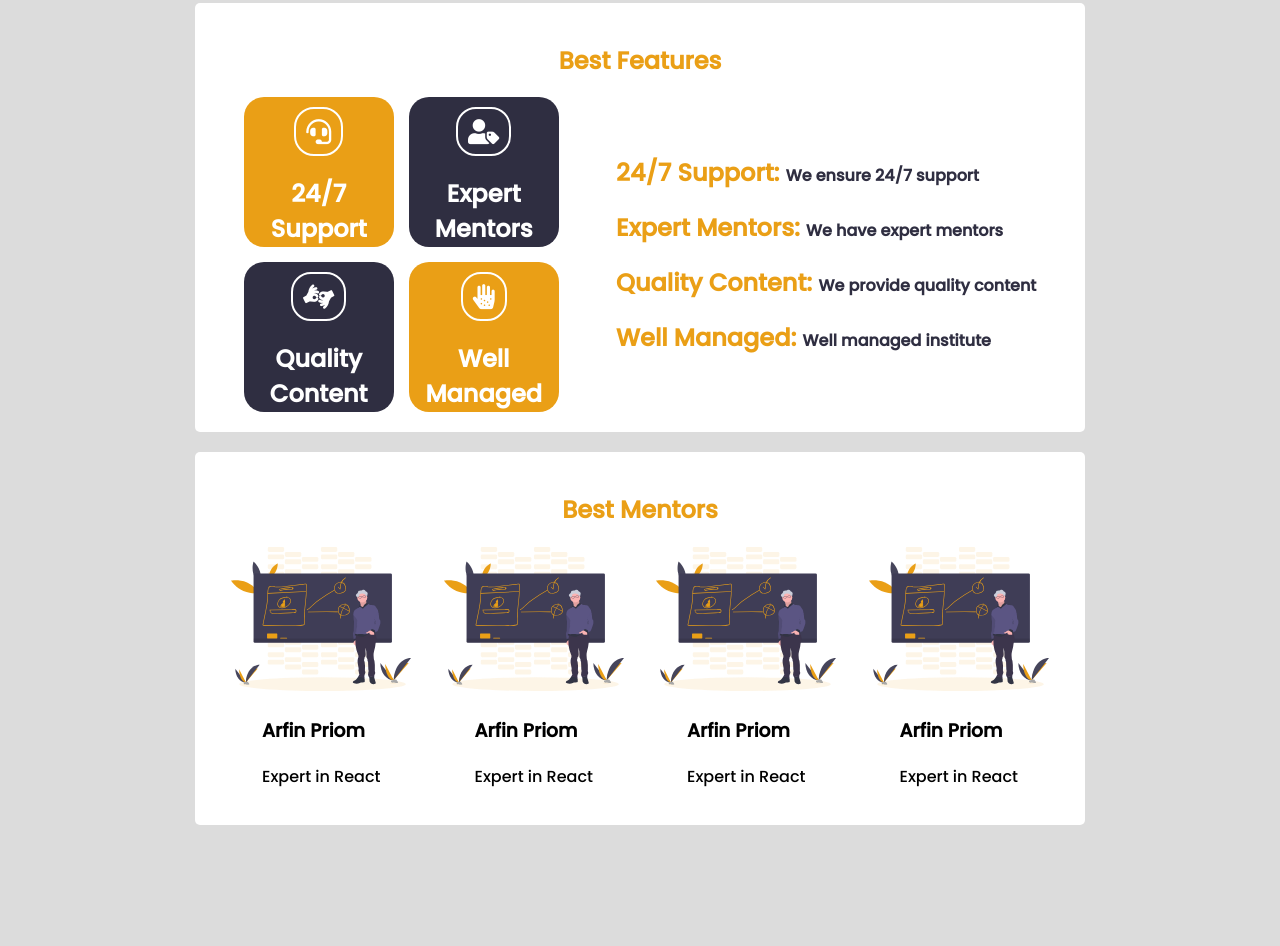
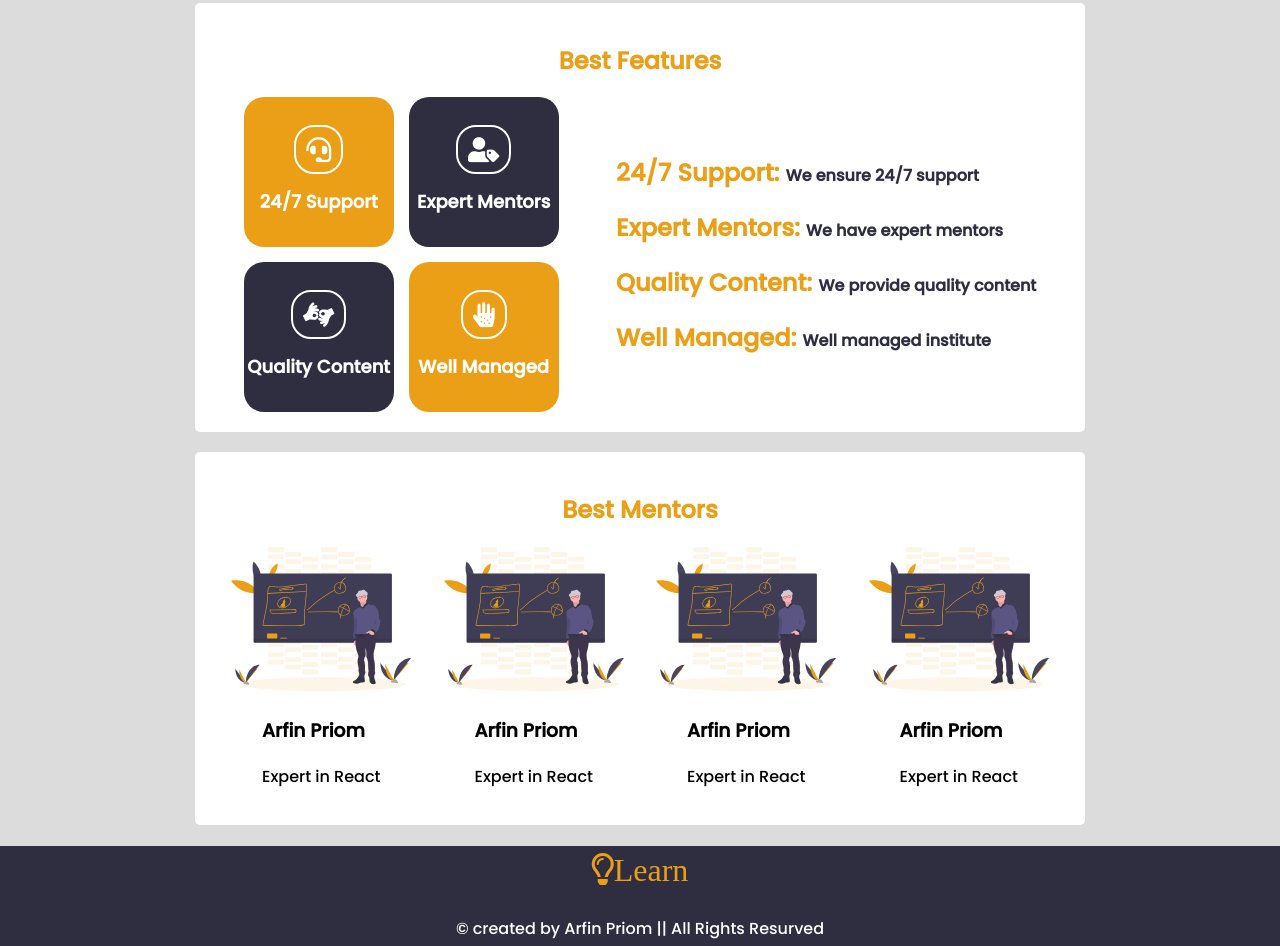
Before and after one commit to arfin-web/leader-board-practice, a plain HTML site: page index.html in a window 1280 px wide. Shown: the part 1268-2214 px from the top of the page. Before the commit the page ends 2093 px from the top, so only its background shows below. Drawn offline with Linux system fonts and the light colour scheme.

Commit message:
footer added

```diff
--- a/index.html
+++ b/index.html
@@ -268,5 +268,10 @@
         </section>
 
     </main>
+
+    <footer>
+        <h1><i class="far fa-lightbulb"><span>Learn</span></i></h1>
+        <p>&copy created by Arfin Priom || All Rights Resurved</p>
+    </footer>
 </body>
 </html>
--- a/style.css
+++ b/style.css
@@ -174,7 +174,10 @@ nav {
     background-color: var(--color-one);
     border-radius: 20px;
     color: var(--color-three);
-    text-align: center;
+    display: flex;
+    flex-direction: column;
+    justify-content: center;
+    align-items: center;
 }
 .sbox {
     background-color: var(--color-two);
@@ -185,6 +188,9 @@ nav {
     padding: 10px;
     border: 2px solid var(--color-three);
     border-radius: 20px;
+}
+.box h1 {
+    font-size: 18px;
 }
 .feature-info h2 {
     color: var(--color-one);
@@ -213,6 +219,21 @@ nav {
     width: 100%;
 }
 
+/* Footer part */
+footer {
+    background-color: var(--color-two);
+    width: 100%;
+    height: 100px;
+}
+footer h1 {
+    color: var(--color-one);
+    text-align: center;
+}
+footer p {
+    color: var(--color-three);
+    text-align: center;
+}
+
 
 
 
```
